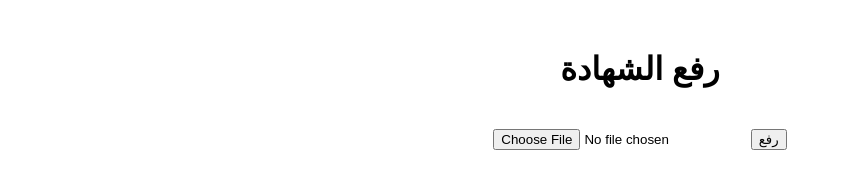
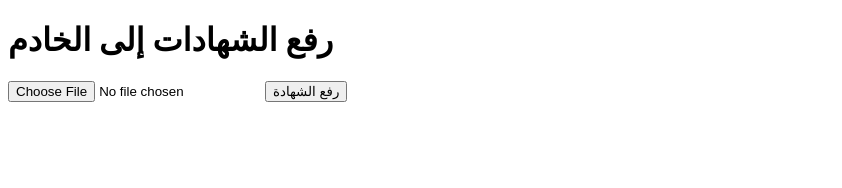
Before and after one commit to abuziadk/myschool, a website: page pages/index.html in a window 1280 px wide. Shown: the whole page, without its empty margins (0-842 px from the left). Drawn offline with Linux system fonts and the light colour scheme.

Commit message:
Update index.html

```diff
--- a/pages/index.html
+++ b/pages/index.html
@@ -2,38 +2,25 @@
 <html lang="ar">
 <head>
     <meta charset="UTF-8">
-    <title>صفحة رفع الشهادات</title>
-    <style>
-        /* تنسيقات بسيطة */
-        body { font-family: Arial, sans-serif; text-align: center; margin-top: 50px; }
-        input[type="file"], button { margin-top: 20px; }
-    </style>
+    <title>رفع الشهادات</title>
+    <style>/* أضف بعض التنسيقات هنا */</style>
 </head>
 <body>
-    <h1>رفع الشهادة</h1>
-    <input type="file" id="fileInput">
-    <button onclick="uploadFile()">رفع</button>
-    <p id="statusMessage"></p>
+    <h1>رفع الشهادات إلى الخادم</h1>
+    <form id="uploadForm" enctype="multipart/form-data">
+        <input type="file" name="certificate" required>
+        <button type="submit">رفع الشهادة</button>
+    </form>
+    <div id="message"></div>
 
     <script>
-        function uploadFile() {
-            const fileInput = document.getElementById('fileInput');
-            const file = fileInput.files[0];
-            const formData = new FormData();
-            formData.append('file', file);
-
-            fetch('/upload', {
-                method: 'POST',
-                body: formData
-            })
-            .then(response => response.json())
-            .then(data => {
-                document.getElementById('statusMessage').textContent = data.message;
-            })
-            .catch(error => {
-                document.getElementById('statusMessage').textContent = 'فشل الرفع!';
-            });
-        }
+        document.getElementById('uploadForm').onsubmit = async (e) => {
+            e.preventDefault();
+            const formData = new FormData(e.target);
+            const response = await fetch('/upload', { method: 'POST', body: formData });
+            const result = await response.json();
+            document.getElementById('message').textContent = result.message;
+        };
     </script>
 </body>
 </html>
```
